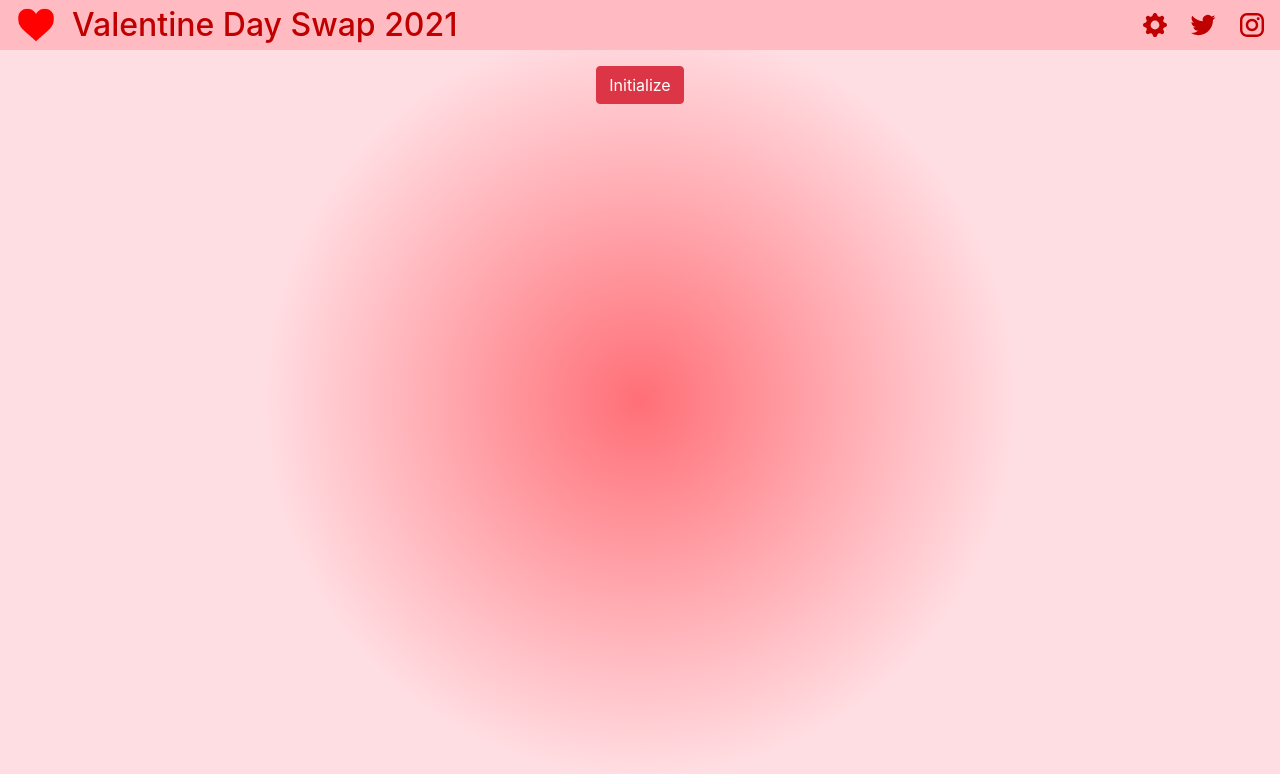
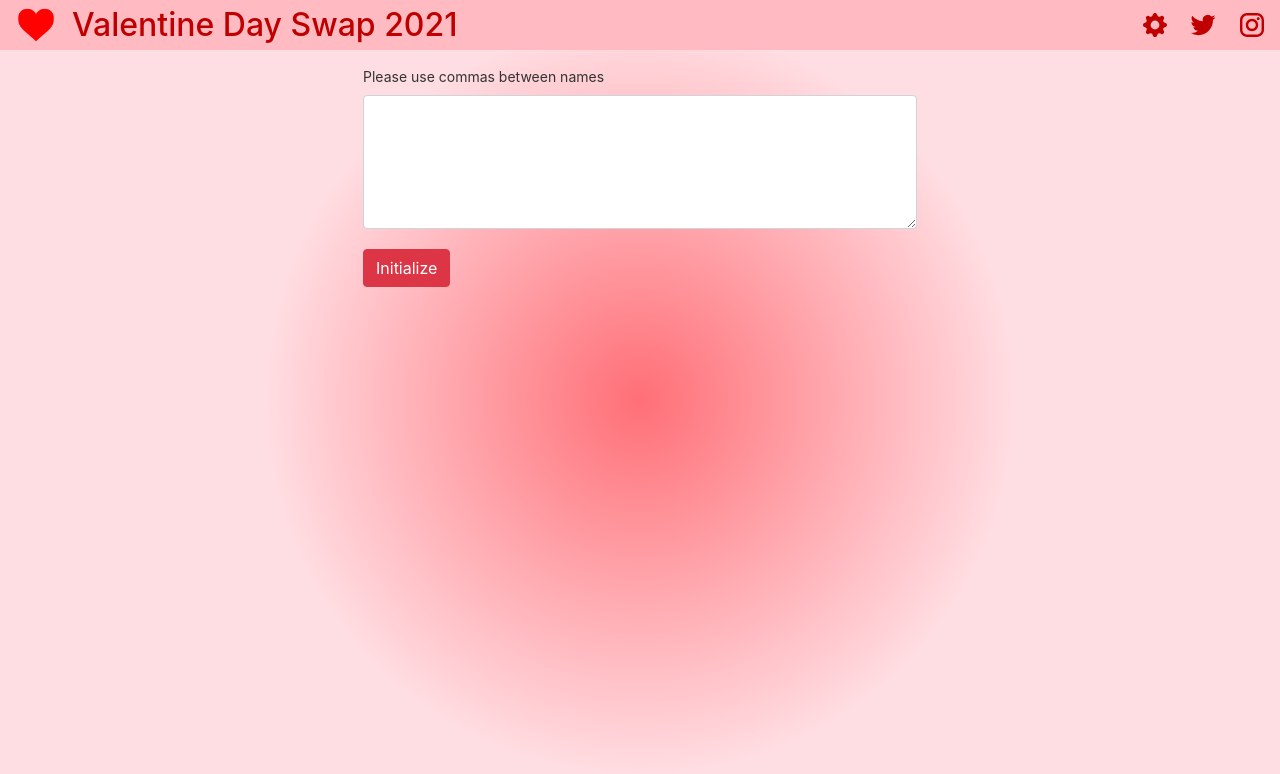
Before and after one commit to kloklee88/valentine-day-swap-website, an Angular app: page /admin in a window 1280 px wide. Shown: the top 774 px of the page. Built offline with nearby package versions, Linux system fonts and the light colour scheme; no server answers.

Commit message:
Added admin init feature

```diff
--- a/src/app/admin/admin.component.html
+++ b/src/app/admin/admin.component.html
@@ -1,3 +1,10 @@
 <div class="content" role="main">
-    <div class="utility-container"><button class="btn btn-danger" (click)="initialize()">Initialize</button></div>
+    <div class="utility-container">
+        <div class="form-group">
+            <label for="playerNames">Please use commas between names</label>
+            <textarea [(ngModel)]="playerNames" id="playerNames" name="playerNames" class="players form-control"
+                cols="50" rows="5" required></textarea>
+            <button class="btn btn-danger" (click)="initialize()">Initialize</button>
+        </div>
+    </div>
 </div>
--- a/src/app/admin/admin.component.scss
+++ b/src/app/admin/admin.component.scss
@@ -13,3 +13,7 @@
     justify-content: center;
     margin-top: 16px;
   }
+
+  .players {
+    margin-bottom: 20px;
+  }
--- a/src/app/admin/admin.component.ts
+++ b/src/app/admin/admin.component.ts
@@ -1,4 +1,5 @@
 import { Component, OnInit } from '@angular/core';
+import { map } from 'rxjs/operators';
 import { GlobalService } from '../global.service';
 
 @Component({
@@ -7,15 +8,39 @@ import { GlobalService } from '../global.service';
   styleUrls: ['./admin.component.scss']
 })
 export class AdminComponent implements OnInit {
+  playerNames: string;
 
   constructor(
     private globalService: GlobalService) { }
 
   ngOnInit(): void {
+    this.loadData();
+  }
+
+  loadData() {
+    this.globalService.getSendersOnly()
+      .subscribe(players => {
+        this.playerNames = players.toString();
+      });
   }
 
   initialize() {
-    this.globalService.initializeData();
+    let playerNamesArray = this.playerNames.split(',');
+    playerNamesArray = playerNamesArray.map(name => name.trim().charAt(0).toUpperCase() + name.trim().slice(1).toLowerCase());
+    console.log(playerNamesArray);
+    let playerJson = [];
+    playerNamesArray.forEach(name => {
+      playerJson.push({
+        "sender": name,
+        "recipient": name
+      })
+    });
+    console.log(playerJson);
+    this.globalService.deleteData().subscribe(() => {
+      this.globalService.postData(playerJson).subscribe(responseData => {
+        this.loadData();
+      });
+    })
   }
 
 }
--- a/src/app/app.module.ts
+++ b/src/app/app.module.ts
@@ -10,6 +10,7 @@ import { HomeComponent } from './home/home.component';
 import { NgbModule } from '@ng-bootstrap/ng-bootstrap';
 import { HttpClientModule } from '@angular/common/http';
 import { AdminComponent } from './admin/admin.component'
+import { FormsModule } from '@angular/forms';
 
 @NgModule({
   declarations: [
@@ -22,7 +23,8 @@ import { AdminComponent } from './admin/admin.component'
     BrowserModule,
     AppRoutingModule,
     NgbModule,
-    HttpClientModule
+    HttpClientModule,
+    FormsModule
   ],
   providers: [GlobalService, Globals],
   bootstrap: [AppComponent]
--- a/src/app/global.service.ts
+++ b/src/app/global.service.ts
@@ -15,11 +15,8 @@ export class GlobalService {
         private http: HttpClient) { }
 
     postData(postData) {
-        this.http.post('https://valentine-day-swap-default-rtdb.firebaseio.com/pairs.json', postData)
-            .subscribe(responseData => {
-                console.log("Posting data...");
-                console.log(responseData);
-            });
+        console.log("Posting data...");
+        return this.http.post('https://valentine-day-swap-default-rtdb.firebaseio.com/pairs.json', postData)
     }
 
     getData() {
@@ -32,15 +29,8 @@ export class GlobalService {
         return this.http.delete('https://valentine-day-swap-default-rtdb.firebaseio.com/pairs.json')
     }
 
-    initializeData() {
-        this.deleteData().subscribe(() => {
-            this.postData(this.pairs);
-        })
-    }
-
-    shufflePlayers() {
-        console.log("Shuffling players");
-        this.getData()
+    getSendersOnly() {
+        return this.getData()
             .pipe(map(responseData => {
                 console.log(responseData);
                 const postArray = []
@@ -59,13 +49,20 @@ export class GlobalService {
                 //console.log(postArray);
                 return postArray;
             }))
+    }
+
+    shufflePlayers() {
+        console.log("Shuffling players");
+        this.getSendersOnly()
             .subscribe(players => {
                 console.log("Filtered GET data");
                 console.log(players);
                 //Do secret santa algorithm
                 let result = this.secretSanta(players);
                 this.deleteData().subscribe(() => {
-                    this.postData(result);
+                    this.postData(result).subscribe(responseData => {
+                        console.log(responseData);
+                    });
                 });
             });
     }
```
Also changed, not shown: 5 other files (tests, documents, lock files or other folders).
